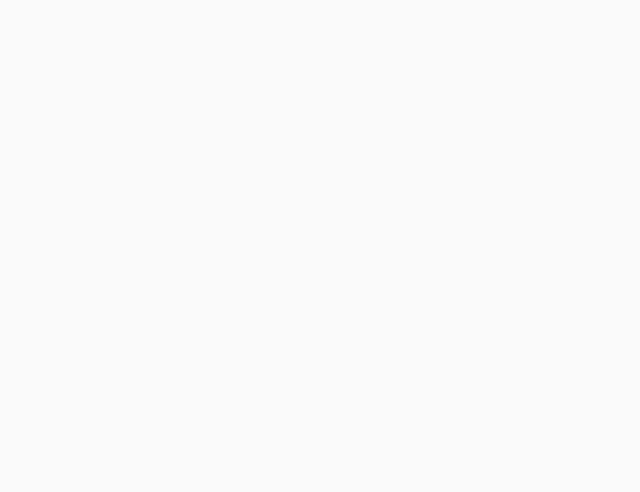
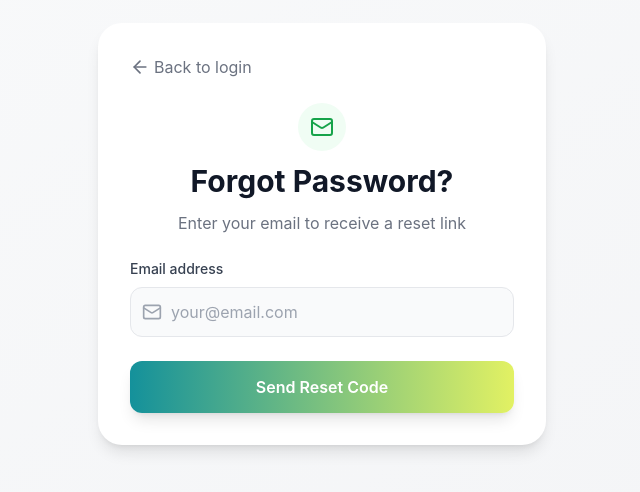
Before and after one commit to Aalaa-magdy/fitify-dashboard, a React (Vite) app: page /forgot-password in a window 1280 px wide. Before the commit this address had no page. Shown: the part 166-658 px from the top of the page, without its empty margins (318-958 px from the left). Built offline with nearby package versions, Linux system fonts and the light colour scheme.

Commit message:
working on forgot password

```diff
--- a/src/App.jsx
+++ b/src/App.jsx
@@ -6,6 +6,7 @@ import ProtectedRoute from './routes/ProtectedRoute';
 import { AuthProvider } from './context/AuthContext';
 import { ToastContainer } from 'react-toastify';
 import 'react-toastify/dist/ReactToastify.css';
+import ForgotPassword from './pages/ForgotPassword';
 
 
 function App() {
@@ -15,6 +16,7 @@ function App() {
       <AuthProvider>
         <Routes>
           <Route path="/login" element={<Login />} />
+          <Route path="/forgot-password" element={<ForgotPassword />} />
           <Route
             path="/dashboard"
             element={
--- a/src/index.css
+++ b/src/index.css
@@ -5,7 +5,8 @@
 /* Custom base styles */
 @layer base {
   body {
-    @apply bg-gray-50 text-gray-900;
+    @apply text-gray-900;
+    background: linear-gradient(to right, #F3F3F3, #D5D5D5);
     font-family: 'Inter', system-ui, sans-serif;
   }
 
@@ -33,7 +34,7 @@
   }
 
   .gradient-yellow {
-    background: linear-gradient(to right, #828B39, #828B39);
+    background: linear-gradient(to right, #E2F163, #828B39);
   }
 
   .gradient-gray {
--- a/src/pages/AdminLogin.jsx
+++ b/src/pages/AdminLogin.jsx
@@ -4,7 +4,7 @@ import { useState } from 'react'
 import { Eye, EyeOff, Mail, Lock, LogIn } from 'lucide-react'
 import { useAuth } from '../context/AuthContext' // adjust path as needed
 import GradientButton from '../components/GradientButton'
-
+import { Link } from 'react-router-dom'
 
 export default function AdminLogin() {
   const [showPassword, setShowPassword] = useState(false)
@@ -70,12 +70,12 @@ export default function AdminLogin() {
 
           {/* Forgot Password */}
           <div className="flex justify-end">
-            <a
-              href="#"
+            <Link
+              to='/forgot-password'
               className="text-sm text-gray-500 hover:text-green-600 transition-colors"
             >
               Forgot password?
-            </a>
+            </Link>
           </div>
         </div>
 
--- /dev/null
+++ b/src/pages/ForgotPassword.jsx
@@ -0,0 +1,101 @@
+import { useState } from 'react';
+import { Mail, ArrowLeft } from 'lucide-react';
+import GradientButton from '../components/GradientButton';
+
+export default function ForgotPassword() {
+  const [email, setEmail] = useState('');
+  const [isSubmitted, setIsSubmitted] = useState(false);
+  const [isLoading, setIsLoading] = useState(false);
+
+  const handleSubmit = async (e) => {
+    e.preventDefault();
+    setIsLoading(true);
+
+    // Simulate API call
+    await new Promise(resolve => setTimeout(resolve, 1500));
+
+    setIsLoading(false);
+    setIsSubmitted(true);
+    console.log('Reset link sent to:', email);
+  };
+
+  return (
+    <div className="min-h-screen bg-gradient-to-br from-gray-50 to-gray-100 flex items-center justify-center px-4">
+      <div className="w-full max-w-md bg-white p-8 rounded-3xl shadow-lg space-y-6 animate-fade-in">
+        {/* Back button */}
+        <a
+          href="/login"
+          className="flex items-center text-gray-500 hover:text-gray-700 transition-colors duration-200"
+        >
+          <ArrowLeft className="h-5 w-5 mr-1" />
+          Back to login
+        </a>
+
+        {/* Branding Header */}
+        <div className="text-center space-y-3">
+          <div className="mx-auto flex items-center justify-center h-12 w-12 rounded-full bg-green-50 mb-3">
+            <Mail className="h-6 w-6 text-green-600" />
+          </div>
+          <h2 className="text-3xl font-bold text-gray-900">Forgot Password?</h2>
+          <p className="text-gray-500">
+            {isSubmitted
+              ? `We've sent a reset link to ${email}`
+              : "Enter your email to receive a reset link"}
+          </p>
+        </div>
+
+        {!isSubmitted ? (
+          <form onSubmit={handleSubmit} className="space-y-6">
+            <div className="space-y-2">
+              <label htmlFor="email" className="block text-sm font-medium text-gray-700">
+                Email address
+              </label>
+              <div className="relative group">
+                <div className="absolute inset-y-0 left-0 flex items-center pl-3 pointer-events-none">
+                  <Mail className="h-5 w-5 text-gray-400 group-focus-within:text-green-500 transition-colors" />
+                </div>
+                <input
+                  id="email"
+                  type="email"
+                  value={email}
+                  onChange={(e) => setEmail(e.target.value)}
+                  required
+                  placeholder="your@email.com"
+                  className="w-full pl-10 pr-4 py-3 rounded-xl bg-gray-50 border border-gray-200 focus:ring-2 focus:ring-green-400 focus:border-transparent transition-all duration-200 placeholder-gray-400"
+                />
+              </div>
+            </div>
+
+            <GradientButton
+              type="submit"
+            >
+                Send Reset Code
+            </GradientButton>
+          </form>
+        ) : (
+          <div className="text-center py-4">
+            <div className="mb-4 p-3 inline-flex items-center justify-center rounded-full bg-green-100">
+              <svg className="h-6 w-6 text-green-600" fill="none" viewBox="0 0 24 24" stroke="currentColor">
+                <path strokeLinecap="round" strokeLinejoin="round" strokeWidth={2} d="M5 13l4 4L19 7" />
+              </svg>
+            </div>
+            <p className="text-gray-600 mb-4">
+              Check your inbox for instructions to reset your password.
+            </p>
+            <p className="text-sm text-gray-500">
+              Didn't receive an email?{' '}
+              <button
+                onClick={() => setIsSubmitted(false)}
+                className="text-green-600 font-medium hover:underline focus:outline-none"
+              >
+                Try again
+              </button>
+            </p>
+          </div>
+        )}
+
+
+      </div>
+    </div>
+  );
+}
--- a/tailwind.config.js
+++ b/tailwind.config.js
@@ -17,6 +17,9 @@ export default {
           600: '#6b6a2b',
           700: '#4c4b1e',
         },
+        mainBlue: '#14919B',
+        mainYellow: '#E2F163',
+        mainGreen: '#828B39',
         // Keep your existing colors
         success: {
           500: '#10b981',
```
